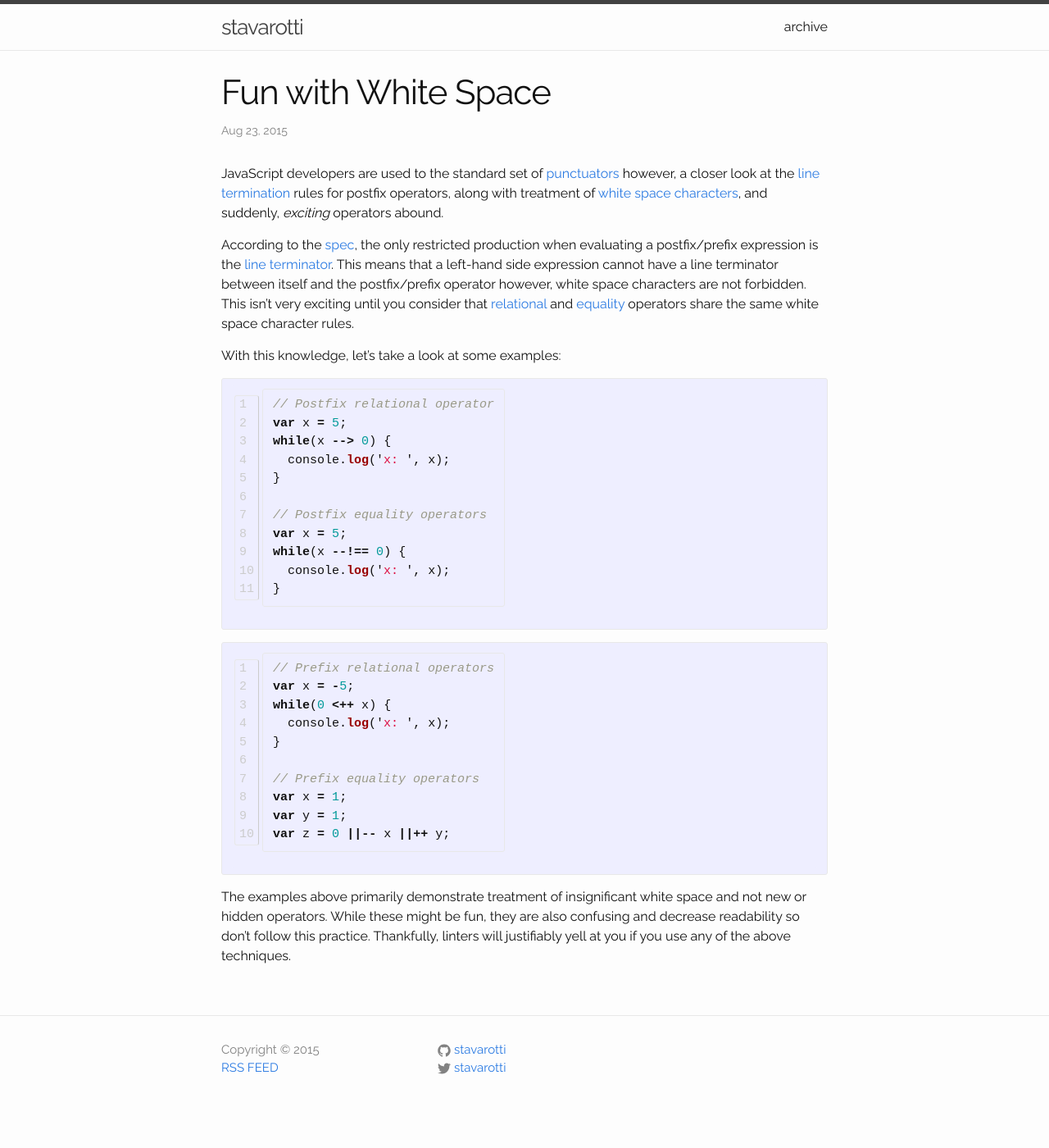
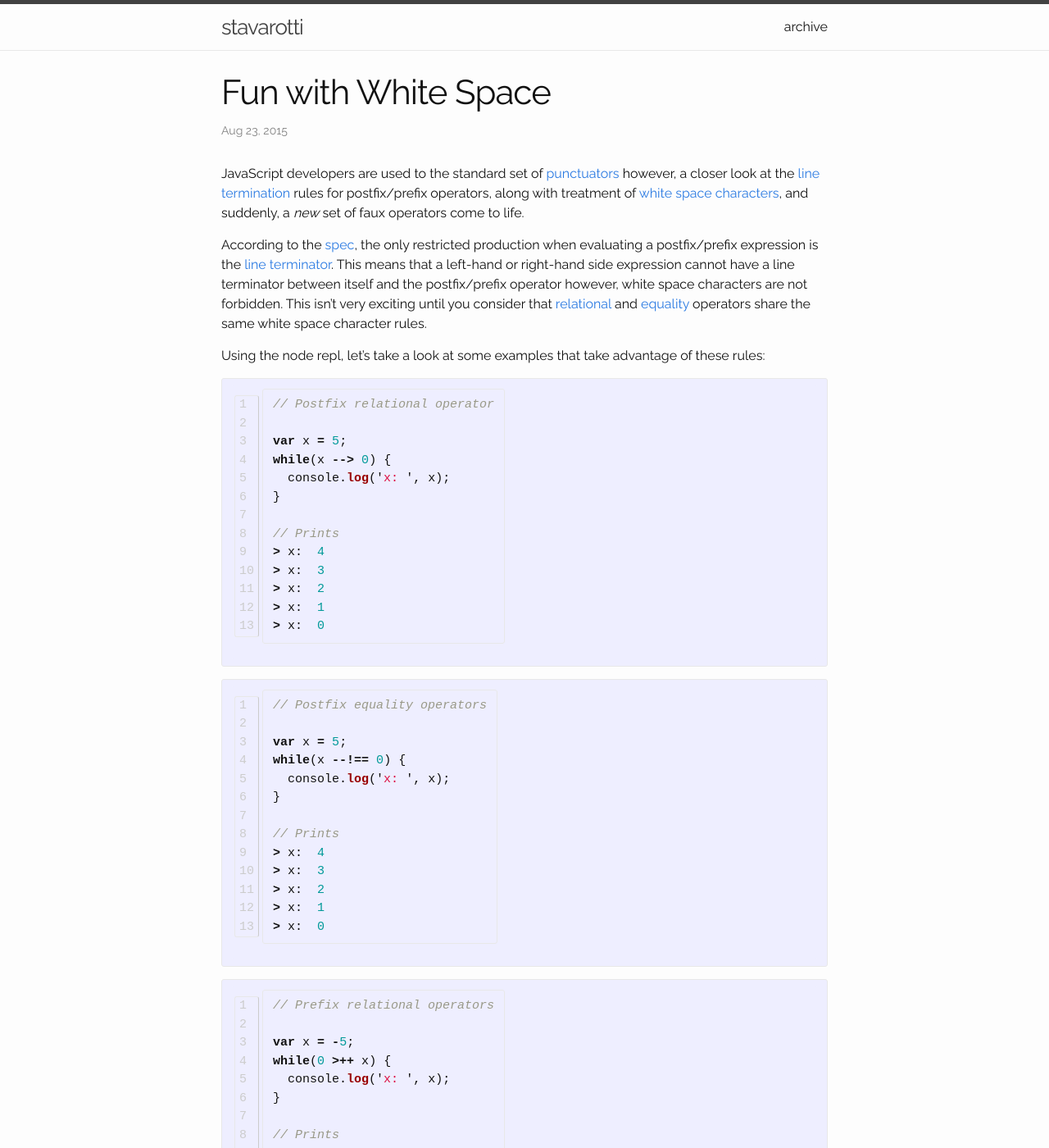
Before and after one commit to stavarotti/stavarotti.github.io, a Jekyll site: the page built from _posts/2015-08-23-fun-with-white-space.md, in a window 1280 px wide and 1400 px high. Shown: the whole window at 82% size. Built offline with Jekyll 4.4.1, drawn with Linux system fonts in a browser that asks for light colours; some of the changed text lies outside the part shown.

```diff
--- a/_posts/2015-08-23-fun-with-white-space.md
+++ b/_posts/2015-08-23-fun-with-white-space.md
@@ -4,42 +4,72 @@
 date:   2015-08-23 22:00:00
 ---
 
-JavaScript developers are used to the standard set of [punctuators][punctuators] however, a closer look at the [line termination][lineterminator] rules for postfix operators, along with treatment of [white space characters][whitespace], and suddenly, _exciting_ operators abound.
+JavaScript developers are used to the standard set of [punctuators][punctuators] however, a closer look at the [line termination][lineterminator] rules for postfix/prefix operators, along with treatment of [white space characters][whitespace], and suddenly, a _new_ set of faux operators come to life.
 
-According to the [spec][asi], the only restricted production when evaluating a postfix/prefix expression is the [line terminator][lineterminator].  This means that a left-hand side expression cannot have a line terminator between itself and the postfix/prefix operator however, white space characters are not forbidden.  This isn't very exciting until you consider that [relational][relational] and [equality][equality] operators share the same white space character rules.
+According to the [spec][asi], the only restricted production when evaluating a postfix/prefix expression is the [line terminator][lineterminator].  This means that a left-hand or right-hand side expression cannot have a line terminator between itself and the postfix/prefix operator however, white space characters are not forbidden.  This isn't very exciting until you consider that [relational][relational] and [equality][equality] operators share the same white space character rules.
 
-With this knowledge, let's take a look at some examples:
+Using the node repl, let's take a look at some examples that take advantage of these rules:
 
 {% highlight javascript linenos %}
 // Postfix relational operator
+
 var x = 5;
 while(x --> 0) {
   console.log('x: ', x);
 }
 
+// Prints
+> x:  4
+> x:  3
+> x:  2
+> x:  1
+> x:  0
+{% endhighlight %}
+
+{% highlight javascript linenos %}
 // Postfix equality operators
+
 var x = 5;
 while(x --!== 0) {
   console.log('x: ', x);
 }
 
+// Prints
+> x:  4
+> x:  3
+> x:  2
+> x:  1
+> x:  0
 {% endhighlight %}
 
 {% highlight javascript linenos %}
 // Prefix relational operators
+
 var x = -5;
-while(0 <++ x) {
+while(0 >++ x) {
   console.log('x: ', x);
 }
 
+// Prints
+> x:  -4
+> x:  -3
+> x:  -2
+> x:  -1
+{% endhighlight %}
+
+{% highlight javascript linenos %}
 // Prefix equality operators
+
 var x = 1;
 var y = 1;
 var z = 0 ||-- x ||++ y;
+console.log('z: ', z);
 
+// Prints
+> z: 2
 {% endhighlight %}
 
-The examples above primarily demonstrate treatment of insignificant white space and not new or hidden operators.  While these might be fun, they are also confusing and decrease readability so don't follow this practice.  Thankfully, linters will justifiably yell at you if you use any of the above techniques.
+The examples above demonstrate treatment of insignificant white space and not new or hidden operators.  While these faux operators might be fun, they are also confusing and decrease readability so don't follow this practice.  Thankfully, linters will justifiably yell at you if you use any of the above techniques.
 
 [acorn]:          https://github.com/marijnh/acorn
 [asi]:            https://es5.github.io/#x7.9.1
```
Also changed, not shown: 404.html (added, +21 -0 lines).
